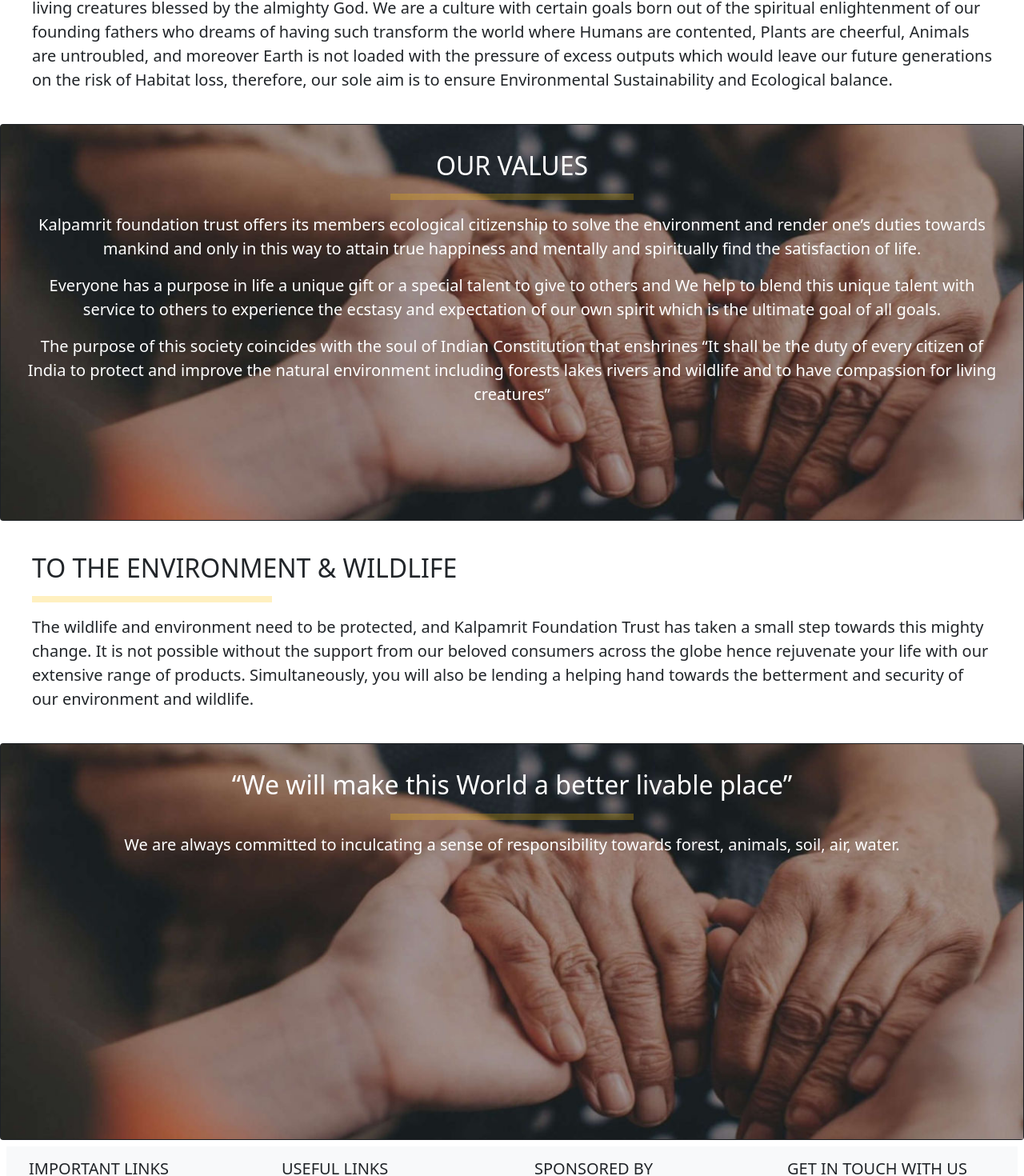
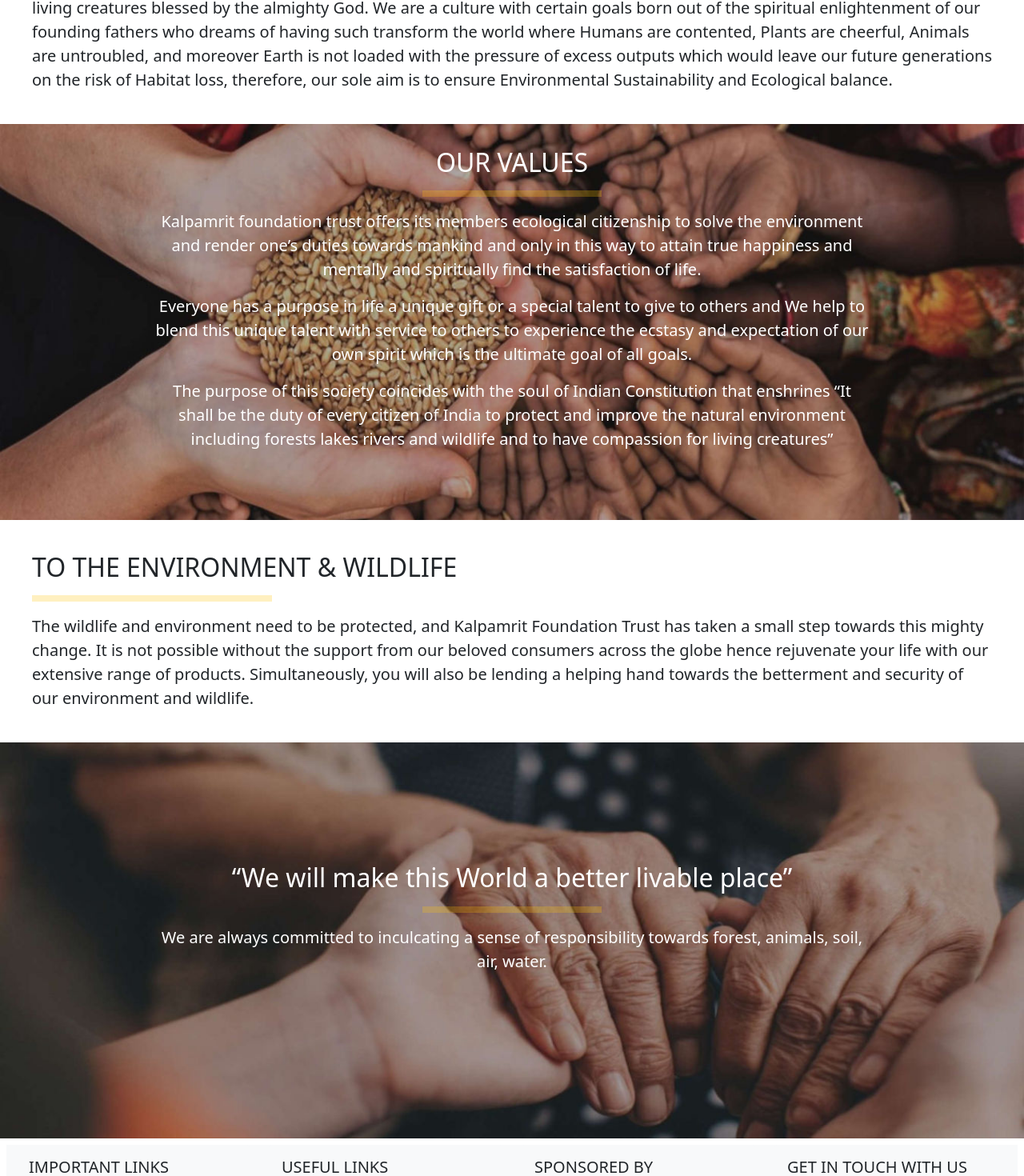
Before and after one commit to nandikingsuk/kalpamritfoundation, a React (Create React App) app: page / in a window 1280 px wide. Shown: the part 740-2210 px from the top of the page at 80% size. Built offline with nearby package versions, Linux system fonts and the light colour scheme.

Commit message:
home page text overlay fixed

```diff
--- a/src/screens/Home.js
+++ b/src/screens/Home.js
@@ -22,19 +22,21 @@
                         <p className="card-text fs-5">We, at Kalpamrit Foundation Trust, are committed to contemplating the beauty of harmonious living with equal rights to all the living creatures blessed by the almighty God. We are a culture with certain goals born out of the spiritual enlightenment of our founding fathers who dreams of having such transform the world where Humans are contented, Plants are cheerful, Animals are untroubled, and moreover Earth is not loaded with the pressure of excess outputs which would leave our future generations on the risk of Habitat loss, therefore, our sole aim is to ensure Environmental Sustainability and Ecological balance.</p>
                     </div>
                 </div>
-                <div className="card bg-dark">
-                    <img src="/assets/Kalpamrit_foundation-3.jpg" className="img-fluid" alt="..."/>
-                    <div className="card-img-overlay">
-                        <div className="card text-center bg-transparent border-0">
-                            <div className="card-body">
-                                <h2 className="card-title text-white">OUR VALUES</h2>
-                                <hr className="p-1 bg-warning w-25 mx-auto"/>
-                                <p className="card-text text-white fs-5">Kalpamrit foundation trust offers its members ecological citizenship to solve the environment and render one’s duties towards mankind and only in this way to attain true happiness and mentally and spiritually find the satisfaction of life.</p>
-                                <p className="card-text text-white fs-5">Everyone has a purpose in life a unique gift or a special talent to give to others and We help to blend this unique talent with service to others to experience the ecstasy and expectation of our own spirit which is the ultimate goal of all goals.</p>
-                                <p className="card-text text-white fs-5">The purpose of this society coincides with the soul of Indian Constitution that enshrines “It shall be the duty of every citizen of India to protect and improve the natural environment including forests lakes rivers and wildlife and to have compassion for living creatures”</p>
-                            </div>
+                <div id="carouselExampleDark" className="carousel carousel-dark slide" data-bs-ride="carousel">
+                <div className="carousel-inner">
+                    <div className="carousel-item active">
+                    <img src="./assets/KF_3_12.jpg" className="d-block w-100" alt="..."/>
+                    <div className="carousel-caption d-flex h-100 align-items-center justify-content-center">
+                        <div>
+                        <h2 className="text-white text-decoration-none">OUR VALUES</h2>
+                        <hr className="p-1 bg-warning w-25 mx-auto fs-5"/>
+                        <p className="text-white fs-5">Kalpamrit foundation trust offers its members ecological citizenship to solve the environment and render one’s duties towards mankind and only in this way to attain true happiness and mentally and spiritually find the satisfaction of life.</p>
+                        <p className="text-white fs-5">Everyone has a purpose in life a unique gift or a special talent to give to others and We help to blend this unique talent with service to others to experience the ecstasy and expectation of our own spirit which is the ultimate goal of all goals.</p>
+                        <p className="text-white fs-5">The purpose of this society coincides with the soul of Indian Constitution that enshrines “It shall be the duty of every citizen of India to protect and improve the natural environment including forests lakes rivers and wildlife and to have compassion for living creatures”</p>
                         </div>
                     </div>
+                    </div>
+                </div>
                 </div>
                 <div className="card border-0">
                     <div className="card-body m-4">
@@ -43,17 +45,19 @@
                         <p className="card-text fs-5">The wildlife and environment need to be protected, and Kalpamrit Foundation Trust has taken a small step towards this mighty change. It is not possible without the support from our beloved consumers across the globe hence rejuvenate your life with our extensive range of products. Simultaneously, you will also be lending a helping hand towards the betterment and security of our environment and wildlife.</p>
                     </div>
                 </div>
-                <div className="card bg-dark">
-                    <img src="/assets/Kalpamrit_foundation-3.jpg" className="img-fluid" alt="..."/>
-                    <div className="card-img-overlay">
-                        <div className="card text-center bg-transparent border-0">
-                            <div className="card-body">
-                                <h2 className="card-title text-white">“We will make this World a better livable place”</h2>
-                                <hr className="p-1 bg-warning w-25 mx-auto fs-5"/>
-                                <p className="card-text text-white fs-5">We are always committed to inculcating a sense of responsibility towards forest, animals, soil, air, water.</p>
-                            </div>
+                <div id="carouselExampleDark" className="carousel carousel-dark slide" data-bs-ride="carousel">
+                <div className="carousel-inner">
+                    <div className="carousel-item active">
+                    <img src="./assets/Kalpamrit_foundation-3.jpg" className="d-block w-100" alt="..."/>
+                    <div className="carousel-caption d-flex h-100 align-items-center justify-content-center">
+                        <div>
+                        <h2 className="text-white text-decoration-none">“We will make this World a better livable place”</h2>
+                        <hr className="p-1 bg-warning w-25 mx-auto fs-5"/>
+                        <p className="text-white fs-5">We are always committed to inculcating a sense of responsibility towards forest, animals, soil, air, water.</p>
                         </div>
                     </div>
+                    </div>
+                </div>
                 </div>
                 {/* home page content end here */}
             </div>
```
Also changed, not shown: public/assets/KF_3_12.jpg (added).
